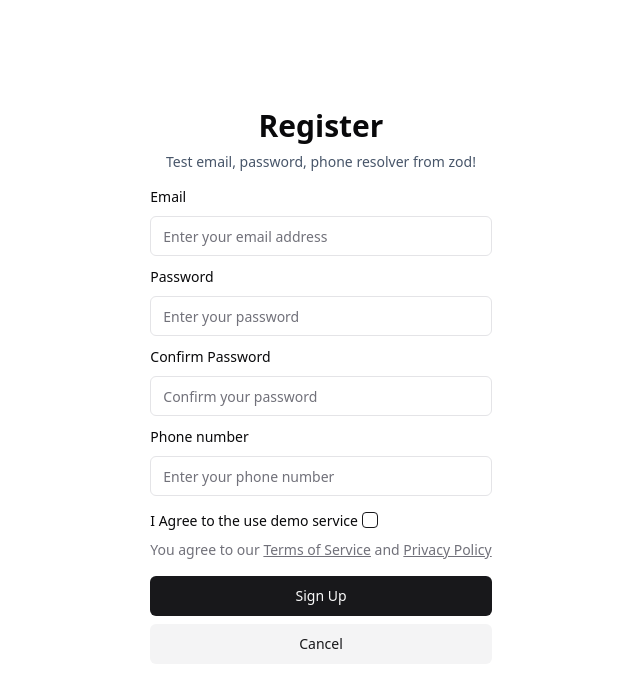
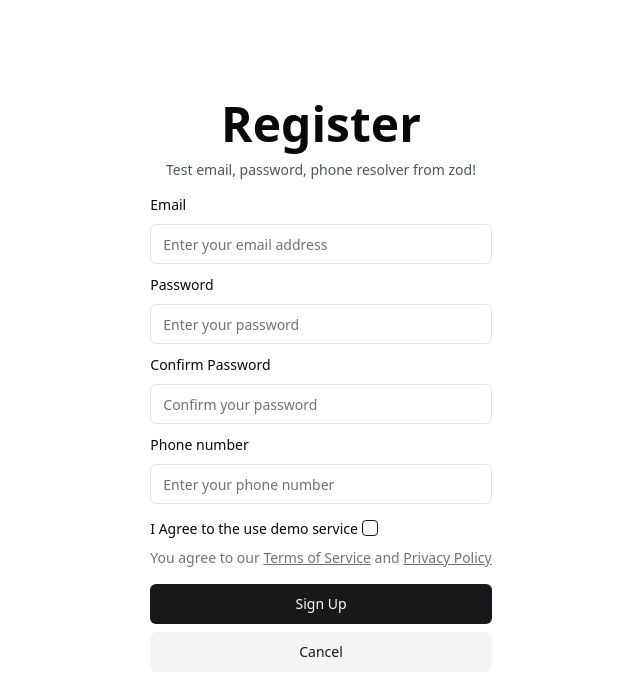
Before and after one commit to shleecloud/tailwind-dashboard, a React (Vite) app: page /register in a window 1280 px wide. Shown: the top 696 px of the page, without its empty margins (319-959 px from the left). Built offline with nearby package versions, Linux system fonts and the light colour scheme.

Commit message:
style: change title font size

```diff
--- a/src/components/date-range-picker.jsx
+++ b/src/components/date-range-picker.jsx
@@ -43,7 +43,7 @@ export function DatePickerWithRange({ className }) {
             )}
           </Button>
         </PopoverTrigger>
-        <PopoverContent className="w-auto p-0" align="start">
+        <PopoverContent className="w-auto p-0" align="center">
           <Calendar
             initialFocus
             mode="range"
--- a/src/components/nav-bar.jsx
+++ b/src/components/nav-bar.jsx
@@ -114,7 +114,7 @@ export default function NavBar() {
                 <AvatarFallback>AFB</AvatarFallback>
               </Avatar>
             </DropdownMenuTrigger>
-            <DropdownMenuContent align={"end"}>
+            <DropdownMenuContent align={"center"}>
               <DropdownMenuLabel>My Account</DropdownMenuLabel>
               <DropdownMenuItem disabled>Profile</DropdownMenuItem>
               <DropdownMenuItem disabled>Billing</DropdownMenuItem>
--- a/src/pages/Customers.jsx
+++ b/src/pages/Customers.jsx
@@ -8,7 +8,7 @@ export default function Customers() {
   return (
     <section className="pb-4">
       {/* Title */}
-      <h1 className="pt-4 text-3xl font-bold tracking-tight">Customers</h1>
+      <h1 className="my-4 text-5xl font-bold tracking-tight">Customers</h1>
 
       {/* Table */}
       <DataTable columns={columns} data={data} />
--- a/src/pages/Dashboard.jsx
+++ b/src/pages/Dashboard.jsx
@@ -20,7 +20,7 @@ export default function Dashboard() {
     <section className="pb-4">
       {/* Title */}
       <div className="flex flex-col justify-between items-start my-4 gap-2 sm:flex-row sm:items-center">
-        <h1 className="text-3xl font-bold tracking-tight">Dashboard</h1>
+        <h1 className="text-5xl font-bold tracking-tight">Dashboard</h1>
         <div className="flex align-middle gap-1">
           <DatePickerWithRange />
           <Button variant={isMobile ? "outline" : ""}>
--- a/src/pages/Login.jsx
+++ b/src/pages/Login.jsx
@@ -39,7 +39,7 @@ export default function Login() {
     >
       <div className="mx-auto flex w-full flex-col justify-center space-y-6 sm:w-[375px]">
         <div className="flex flex-col space-y-3 text-center">
-          <h1 className="text-3xl font-bold">Welcome Back</h1>
+          <h1 className="text-5xl font-bold">Welcome Back</h1>
           <p className="text-sm text-slate-600">
             Enter your email below to Login to your account
           </p>
--- a/src/pages/Register.jsx
+++ b/src/pages/Register.jsx
@@ -58,9 +58,9 @@ export default function Register() {
   return (
     <div className="h-full relative items-center justify-center grid">
       <div className="">
-        <div className="flex flex-col space-y-1 text-center">
-          <h1 className="text-3xl font-bold">Register</h1>
-          <p className="pt-1 text-sm text-slate-600">
+        <div className="flex flex-col space-y-3 text-center">
+          <h1 className="text-5xl font-bold">Register</h1>
+          <p className="text-sm text-slate-600">
             Test email, password, phone resolver from zod!
           </p>
         </div>
```
